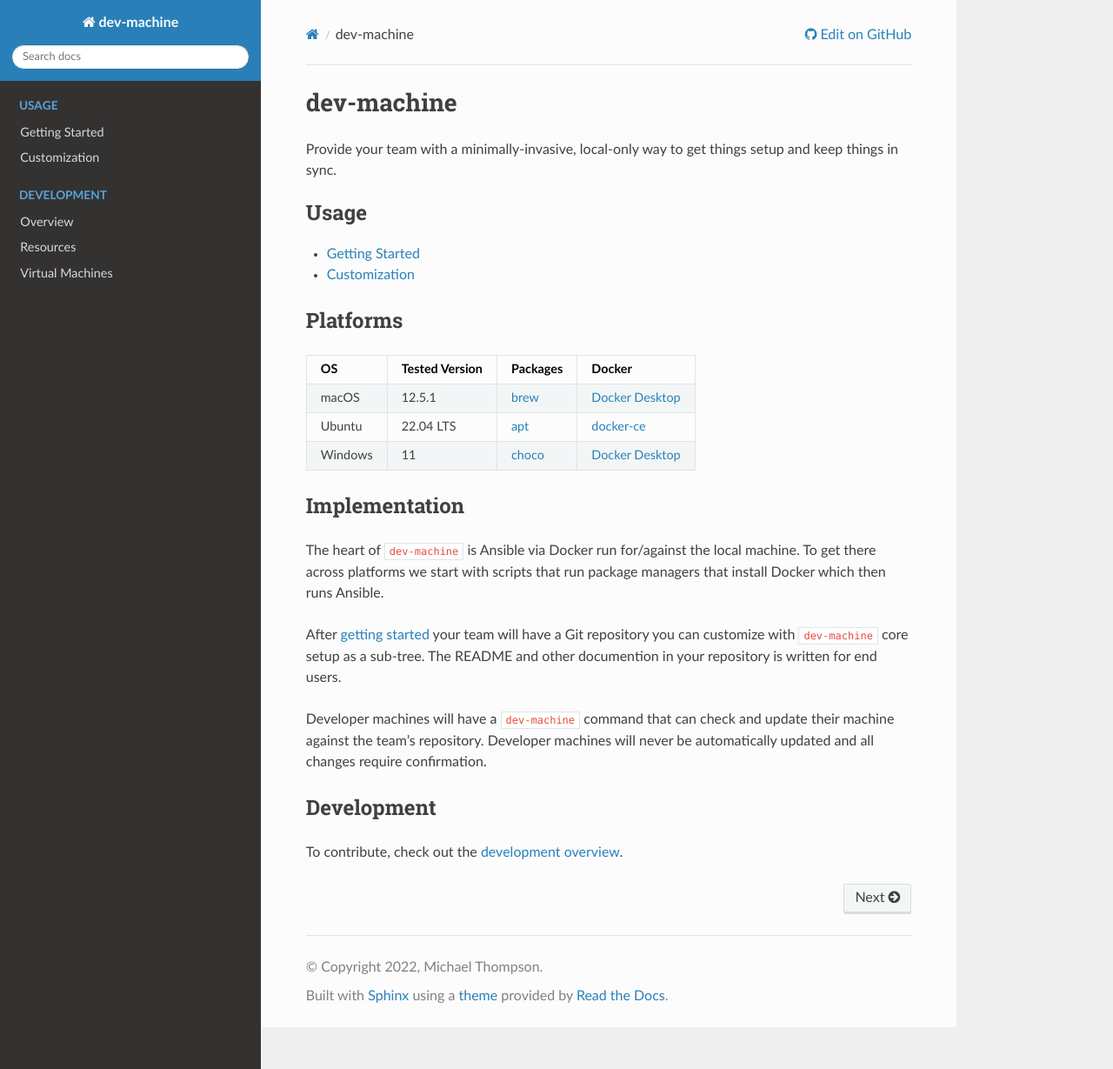
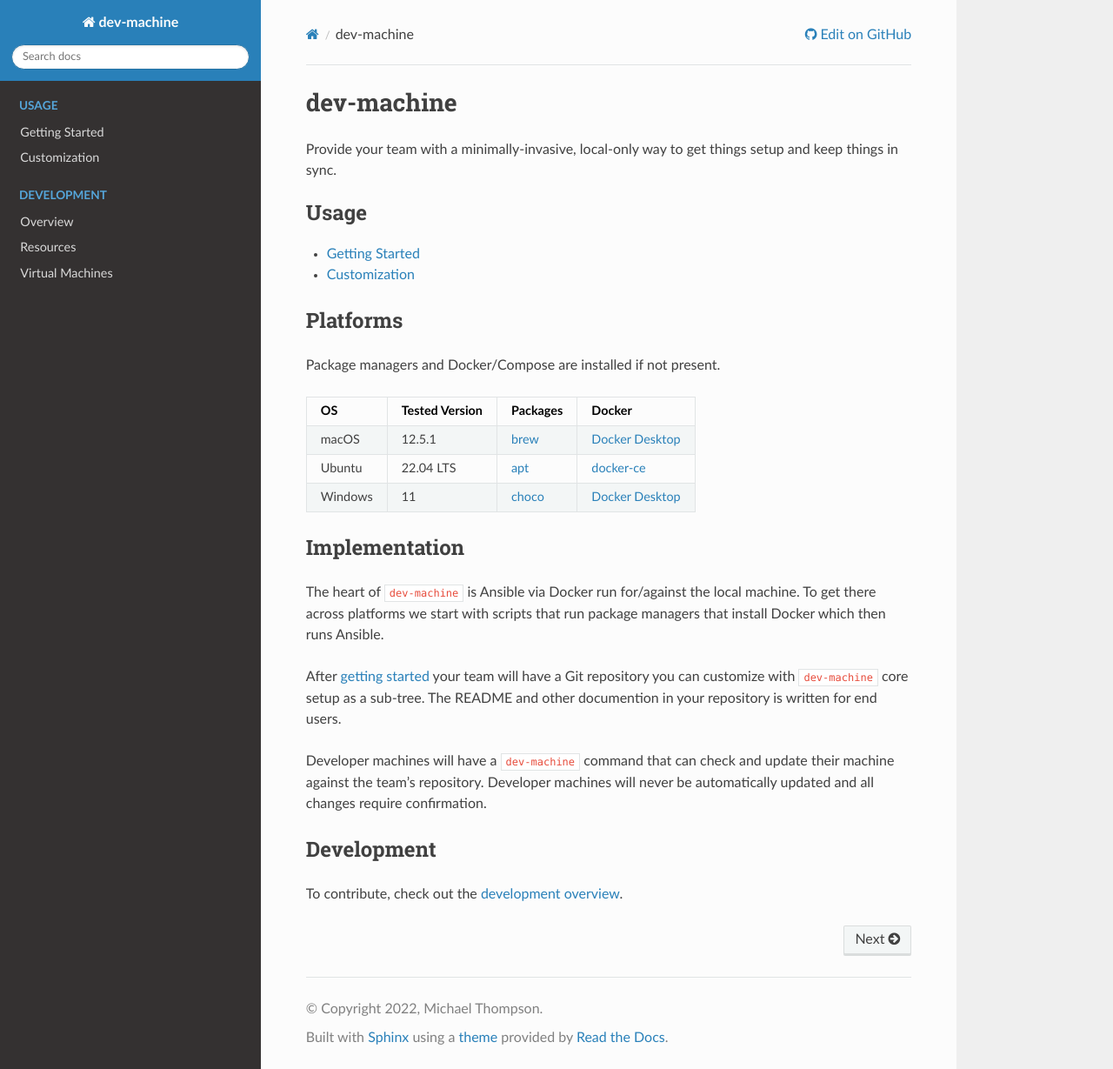
Before and after one commit to ActionScripted/dev-machine, a Sphinx documentation site: the page built from docs/source/index.md, in a window 1280 px wide and 1229 px high. Shown: the whole window at 87% size. Built offline with Sphinx 7.4.7 and the Read the Docs theme 2.0.0, drawn with Linux system fonts in a browser that asks for light colours.

Commit message:
updating docs w/docker bits

````diff
--- a/docs/source/index.md
+++ b/docs/source/index.md
@@ -14,6 +14,9 @@
 ```
 
 ## Platforms
+
+Package managers and Docker/Compose are installed if not present.
+
 
 ```{list-table}
 ---
````
